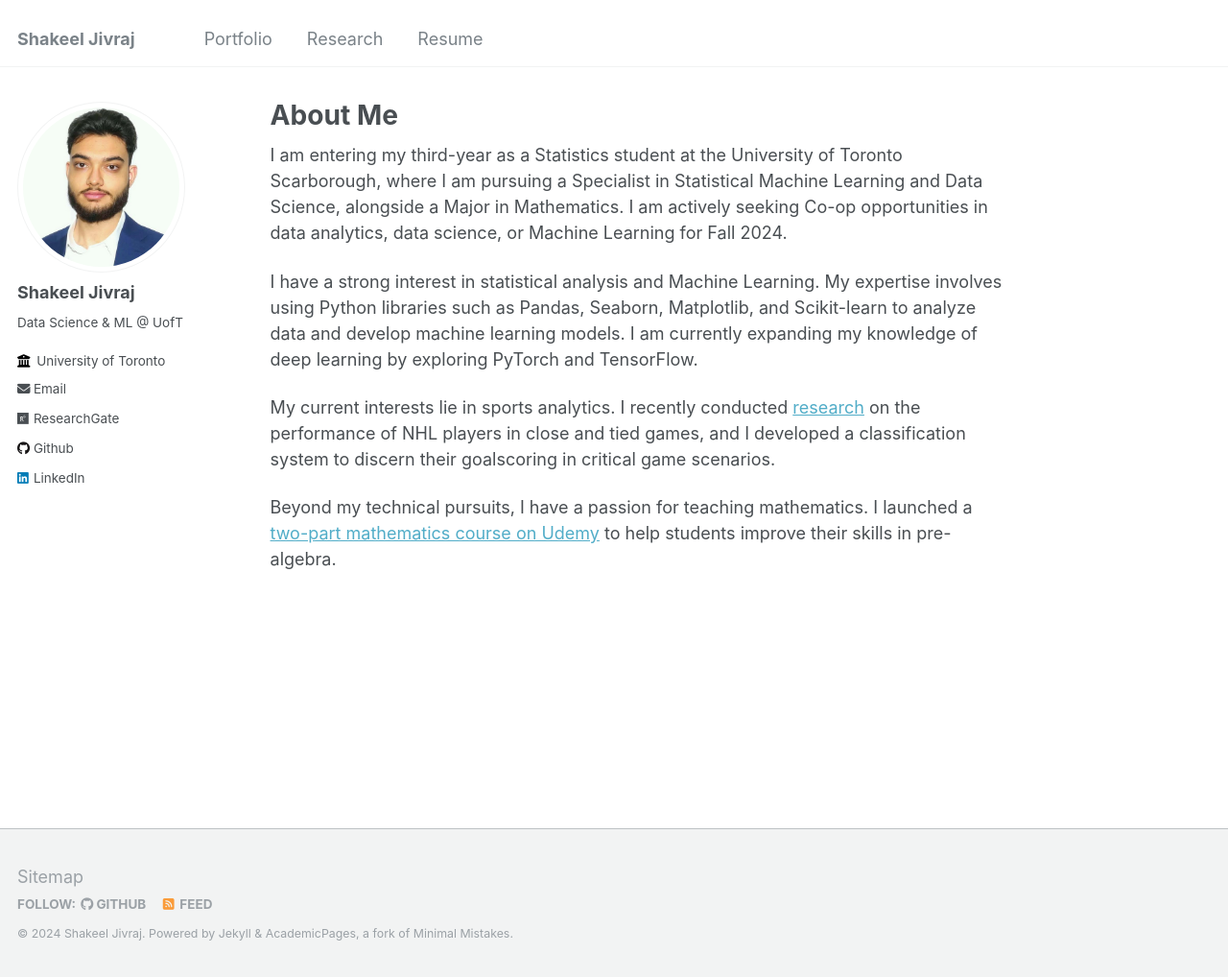
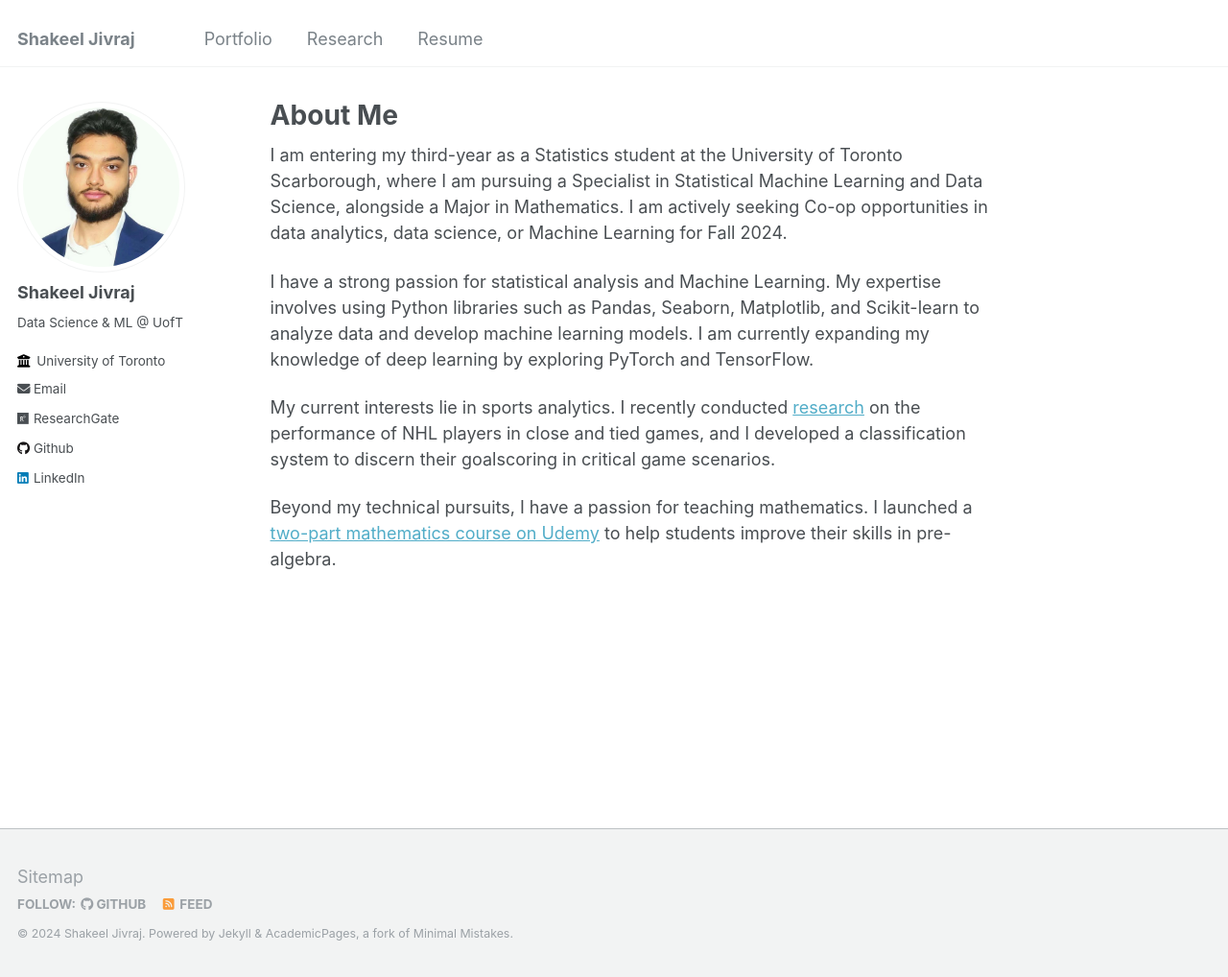
Before and after one commit to Shak789/Shak789.github.io, a Jekyll site: the page built from _pages/about.md, in a window 1280 px wide and 1018 px high. Shown: the whole window at 96% size. Built offline with Jekyll 4.4.1, drawn with Linux system fonts in a browser that asks for light colours.

Commit message:
Update about.md

```diff
--- a/_pages/about.md
+++ b/_pages/about.md
@@ -9,7 +9,7 @@ redirect_from:
 
 I am entering my third-year as a Statistics student at the University of Toronto Scarborough, where I am pursuing a Specialist in Statistical Machine Learning and Data Science, alongside a Major in Mathematics. I am actively seeking Co-op opportunities in data analytics, data science, or Machine Learning for Fall 2024.
 
-I have a strong interest in statistical analysis and Machine Learning. My expertise involves using Python libraries such as Pandas, Seaborn, Matplotlib, and Scikit-learn to analyze data and develop machine learning models. I am currently expanding my knowledge of deep learning by exploring PyTorch and TensorFlow.
+I have a strong passion for statistical analysis and Machine Learning. My expertise involves using Python libraries such as Pandas, Seaborn, Matplotlib, and Scikit-learn to analyze data and develop machine learning models. I am currently expanding my knowledge of deep learning by exploring PyTorch and TensorFlow.
 
 My current interests lie in sports analytics. I recently conducted [research](https://www.researchgate.net/publication/380347690_Analysis_of_NHL_Goalscoring_in_Critical_Situations) on the performance of NHL players in close and tied games, and I developed a classification system to discern their goalscoring in critical game scenarios.
 
```
